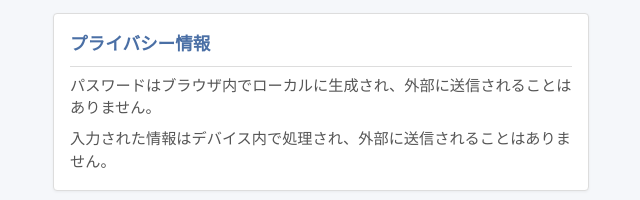
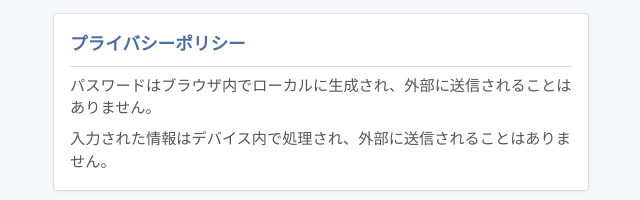
Before and after one commit to getto-systems/key-tuner-web, a website built with Vite: page web/src/index.html in a window 1280 px wide. Shown: the part 1339-1539 px from the top of the page, 319-959 px from the left. Built offline with nearby package versions, Linux system fonts and the light colour scheme.

Commit message:
fix: privacy policy

```diff
--- a/web/src/index.html
+++ b/web/src/index.html
@@ -99,7 +99,7 @@
         </div>
 
         <div class="info-section">
-          <h3>プライバシー情報</h3>
+          <h3>プライバシーポリシー</h3>
           <p>パスワードはブラウザ内でローカルに生成され、外部に送信されることはありません。</p>
           <p>入力された情報はデバイス内で処理され、外部に送信されることはありません。</p>
         </div>
```
